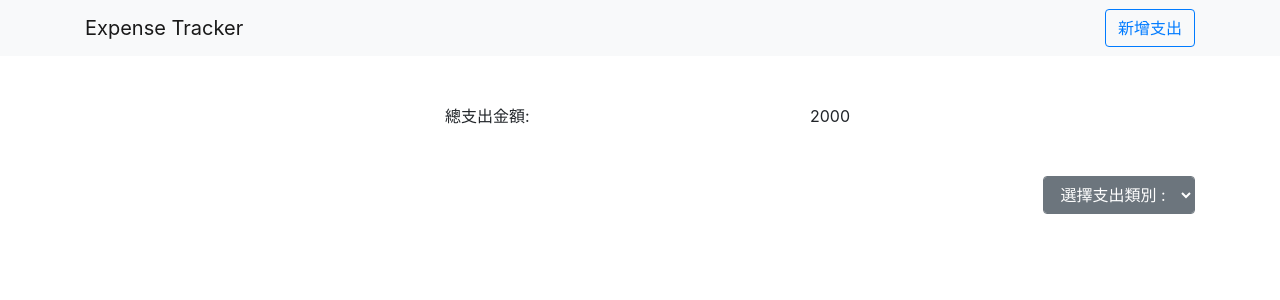
After one commit to ZinXianY/expense-tracker, a Node server app: page / in a window 1280 px wide. The commit adds this page. Shown: the top 300 px of the page. Run offline with Node 20, Linux system fonts and the light colour scheme; data that the repository does not hold is empty; some libraries are stand-ins or nearby versions.

Commit message:
add index.hbs

```diff
--- a/app.js
+++ b/app.js
@@ -1,7 +1,11 @@
 //載入工具
 const express = require('express')
 const exphbs = require('express-handlebars')
+const record = require('./models/record')
 const app = express()
+
+//引用 Record model
+const Record = require('./models/record')
 
 
 //引用config/mongoose
@@ -13,7 +17,10 @@ app.set('view engine', 'hbs')
 
 //設定首頁路由
 app.get('/', (req, res) => {
-  res.render('index')
+  Record.find()
+    .lean()
+    .then(records => res.render('index', { records }))
+    .catch(error => console.log(error))
 })
 
 
--- /dev/null
+++ b/views/index.hbs
@@ -0,0 +1,51 @@
+<!-- 總金額 -->
+<div class="container mt-5">
+  <div class="row d-flex justify-content-center">
+    <span class="col-4">總支出金額: </span>
+    <span class="d-flex justify-content-center">2000</span>
+  </div>
+
+  <!-- 排序 -->
+  <div class="d-flex justify-content-end">
+    <form class="" action="">
+      <div class="form-group">
+        <select class="form-control btn btn-secondary mt-5" name="" id="" onchange="this.form.submit()">
+          <option value="" disabled selected>選擇支出類別 :</option>
+          <option value="name">家具物業</option>
+          <option value="-name">交通出行</option>
+          <option value="category">休閒娛樂</option>
+          <option value="location">餐飲食品</option>
+          <option value="rating">其他</option>
+        </select>
+      </div>
+    </form>
+  </div>
+
+  <!-- 支出表單 -->
+  <div class="row mx-auto col-9">
+    <ul class="list-group list-group-flush col-9">
+      {{#each records}}
+      <div class="row records col-12">
+        <li class="list-group-item col-12 mb-2 d-flex">
+          <div class="col-1 my-0 d-flex justify-content-center">
+            <i class="{{ this.icon }} fa-4x"></i>
+          </div>
+          <div class="record-detail col-12 ml-5">
+            <p class="record-title font-weight-bold">{{ this.name }}</p>
+            <p class="record-date">{{ this.date }}</p>
+          </div>
+          <div class="record-amount col-1 d-flex align-items-center">
+            <p>{{ this.amount }}</p>
+          </div>
+          <div class="record-button col-6 d-flex justify-content-end align-items-center">
+            <a class="btn btn-primary" href="" type="submit">修改</a>
+            <form action="" method="" class="ml-2">
+              <button class="btn btn-danger" type="submit">刪除</button>
+            </form>
+          </div>
+        </li>
+      </div>
+      {{/each}}
+    </ul>
+  </div>
+</div>
--- a/views/layouts/main.hbs
+++ b/views/layouts/main.hbs
@@ -20,7 +20,7 @@
   <nav class="navbar navbar-light bg-light">
     <div class="container">
       <a class="navbar-brand" href="/">Expense Tracker</a>
-      <a href="./new" class="btn btn-outline-info">新增支出</a>
+      <a href="./new" class="btn btn-outline-primary">新增支出</a>
     </div>
   </nav>
 
```
